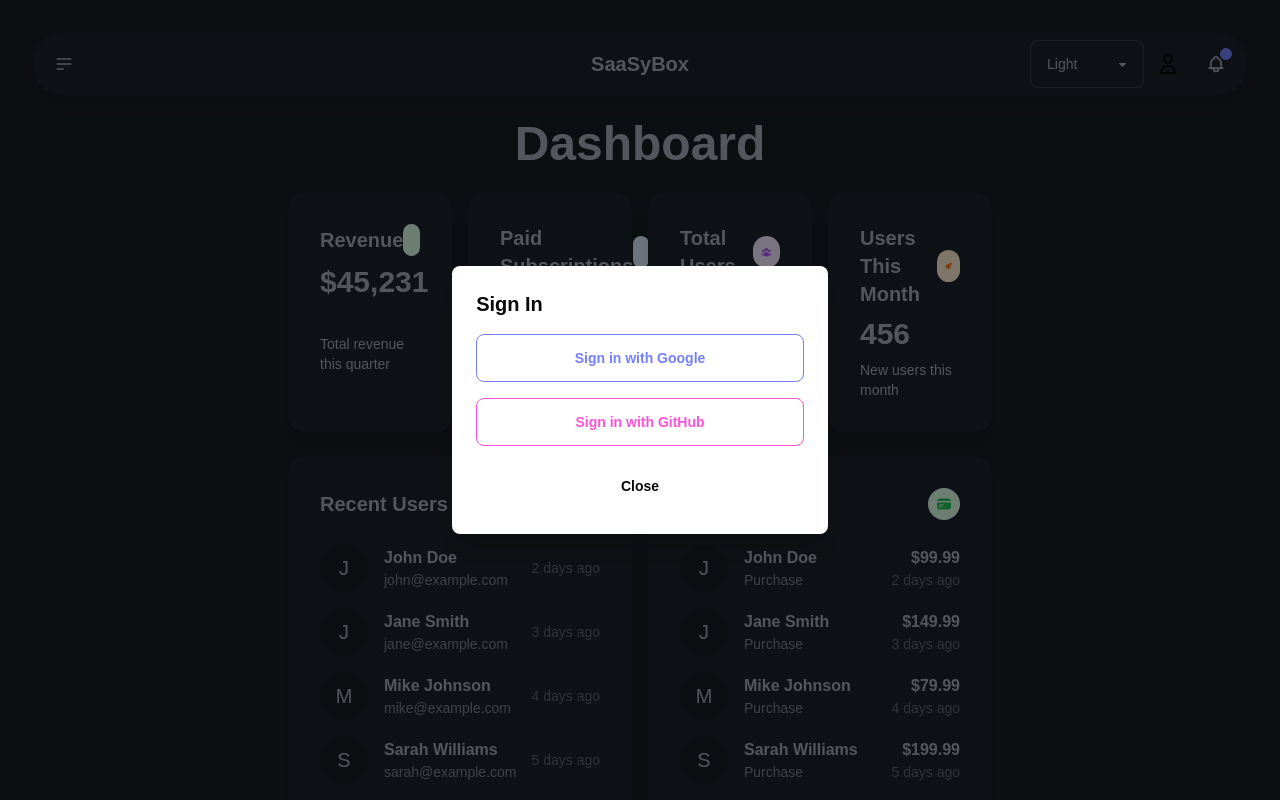
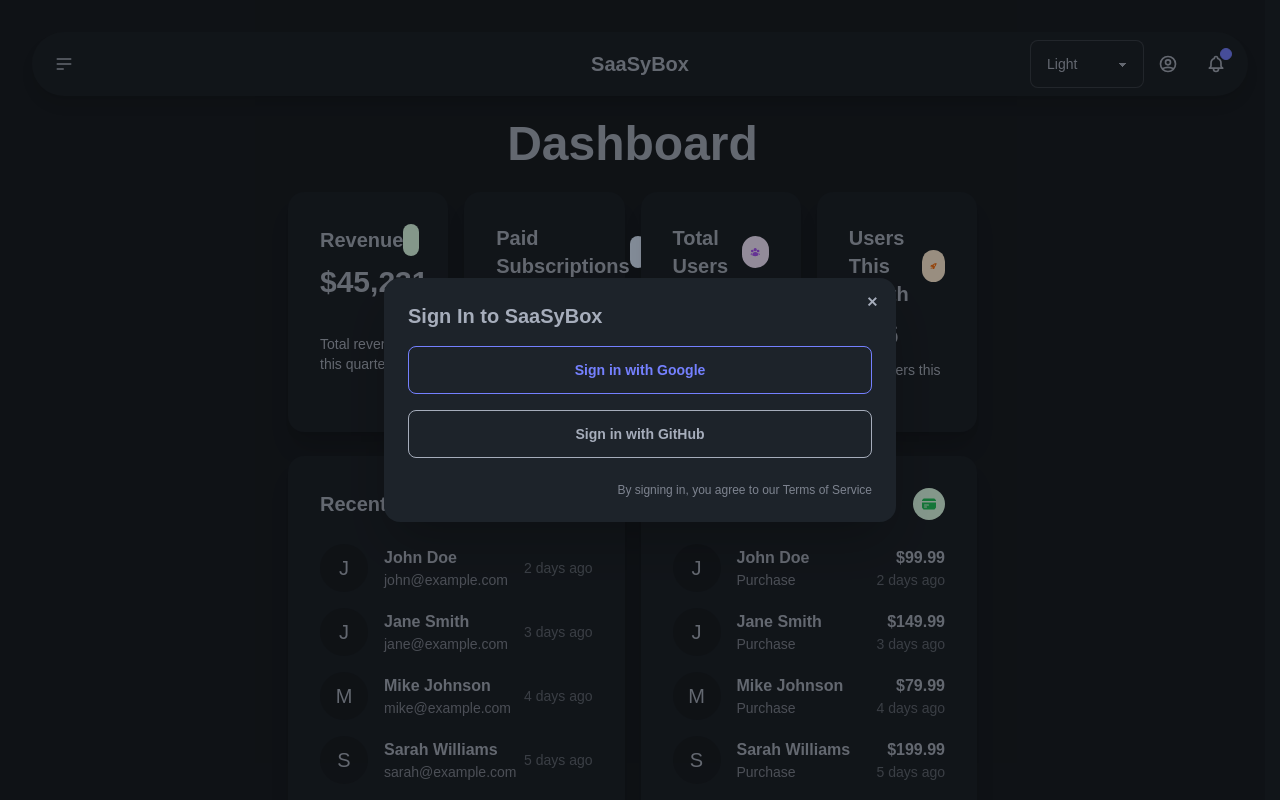
Before and after one commit to AgboganEmmanuel/saasybox, a Next.js app: page /dashboard in a window 1280 px wide. Both pictures are taken after a click on the button 1168 px from the left and 64 px from the top of the page. Shown: the top 800 px of the page. Built offline with nearby package versions, Linux system fonts and the light colour scheme.

Commit message:
améliorations ui pour la connexion

```diff
--- a/src/components/AuthModal.tsx
+++ b/src/components/AuthModal.tsx
@@ -1,68 +1,73 @@
-'use client'
+"use client";
 
-import { signIn } from "next-auth/react"
-import { useState } from "react"
+import { signIn } from "next-auth/react";
+import { useState } from "react";
 
-export function AuthModal() {
-  const [isOpen, setIsOpen] = useState(false)
+export function AuthModal({ isOpen, onClose }: {
+  isOpen: boolean,
+  onClose: () => void
+}) {
+  const [isLoading, setIsLoading] = useState(false);
 
-  const openModal = () => {
-    setIsOpen(true)
+  const handleSignIn = async (provider: string) => {
+    setIsLoading(true);
+    try {
+      await signIn(provider, {
+        callbackUrl: "/"
+      });
+    } catch (error) {
+      console.error(`${provider} Sign In Error:`, error);
+    } finally {
+      setIsLoading(false);
     }
+  };
 
-  const closeModal = () => {
-    setIsOpen(false)
-  }
+  if (!isOpen) return null;
 
   return (
-    <>
+    <div className="modal modal-open">
+      <div className="modal-box bg-base-100 text-base-content">
         <button
-        className="btn btn-ghost btn-circle"
-        onClick={openModal}
+          className="btn btn-sm btn-circle btn-ghost absolute right-2 top-2"
+          onClick={onClose}
         >
-        <svg
-          xmlns="http://www.w3.org/2000/svg"
-          viewBox="0 0 24 24"
-          fill="none"
-          stroke="currentColor"
-          className="h-6 w-6 stroke-current"
-        >
-          <path
-            strokeLinecap="round"
-            strokeLinejoin="round"
-            strokeWidth="2"
-            d="M16 7a4 4 0 11-8 0 4 4 0 018 0zM12 14a7 7 0 00-7 7h14a7 7 0 00-7-7z"
-          />
-        </svg>
+          ✕
         </button>
 
-      {isOpen && (
-        <div className="fixed inset-0 z-50 flex items-center justify-center bg-black bg-opacity-50">
-          <div className="bg-white p-6 rounded-lg shadow-xl">
-            <h2 className="text-xl font-bold mb-4">Sign In</h2>
+        <h2 className="text-xl font-bold mb-4">Sign In to SaaSyBox</h2>
+
         <div className="space-y-4">
           <button
-                onClick={() => signIn("google", { callbackUrl: "/" })}
+            onClick={() => handleSignIn("google")}
+            disabled={isLoading}
             className="btn btn-outline btn-primary w-full"
           >
-                Sign in with Google
+            {isLoading ? (
+              <span className="loading loading-spinner"></span>
+            ) : (
+              "Sign in with Google"
+            )}
           </button>
+
           <button
-                onClick={() => signIn("github", { callbackUrl: "/" })}
-                className="btn btn-outline btn-secondary w-full"
+            onClick={() => handleSignIn("github")}
+            disabled={isLoading}
+            className="btn btn-outline btn-neutral w-full"
           >
-                Sign in with GitHub
+            {isLoading ? (
+              <span className="loading loading-spinner"></span>
+            ) : (
+              "Sign in with GitHub"
+            )}
           </button>
         </div>
-            <button
-              onClick={closeModal}
-              className="mt-4 btn btn-ghost w-full"
-            >
-              Close
-            </button>
+
+        <div className="modal-action">
+          <p className="text-xs text-base-content/70">
+            By signing in, you agree to our Terms of Service
+          </p>
         </div>
       </div>
-      )}
-    </>
-  )
+    </div>
+  );
 }
--- a/src/components/Navbar.tsx
+++ b/src/components/Navbar.tsx
@@ -3,12 +3,22 @@
 import { useTheme } from '@/context/ThemeContext'
 import { DaisyUITheme } from '@/context/ThemeContext';
 import { AuthModal } from './AuthModal';
+import { useState } from 'react';
 
 export function Navbar() {
   const { theme, setTheme } = useTheme()
+  const [isAuthModalOpen, setIsAuthModalOpen] = useState(false)
 
   const handleThemeChange = (event: React.ChangeEvent<HTMLSelectElement>) => {
     setTheme(event.target.value as DaisyUITheme)
+  }
+
+  const handleOpenAuthModal = () => {
+    setIsAuthModalOpen(true)
+  }
+
+  const handleCloseAuthModal = () => {
+    setIsAuthModalOpen(false)
   }
 
   return (
@@ -54,7 +64,29 @@
             <option value="dracula">Dark</option>
             <option value="cupcake">Cupcake</option>
           </select>
-          <AuthModal />
+          <button
+            onClick={handleOpenAuthModal}
+            className="btn btn-ghost btn-circle"
+          >
+            <svg
+              xmlns="http://www.w3.org/2000/svg"
+              className="h-5 w-5 text-base-content"
+              fill="none"
+              viewBox="0 0 24 24"
+              stroke="currentColor"
+            >
+              <path
+                strokeLinecap="round"
+                strokeLinejoin="round"
+                strokeWidth="2"
+                d="M5.121 17.804A13.937 13.937 0 0112 16c2.5 0 4.847.655 6.879 1.804M15 10a3 3 0 11-6 0 3 3 0 016 0zm6 2a9 9 0 11-18 0 9 9 0 0118 0z"
+              />
+            </svg>
+          </button>
+          <AuthModal
+            isOpen={isAuthModalOpen}
+            onClose={handleCloseAuthModal}
+          />
           <button className="btn btn-ghost btn-circle">
             <div className="indicator">
               <svg
```
Lines whose indentation alone changed are shown as unchanged.
